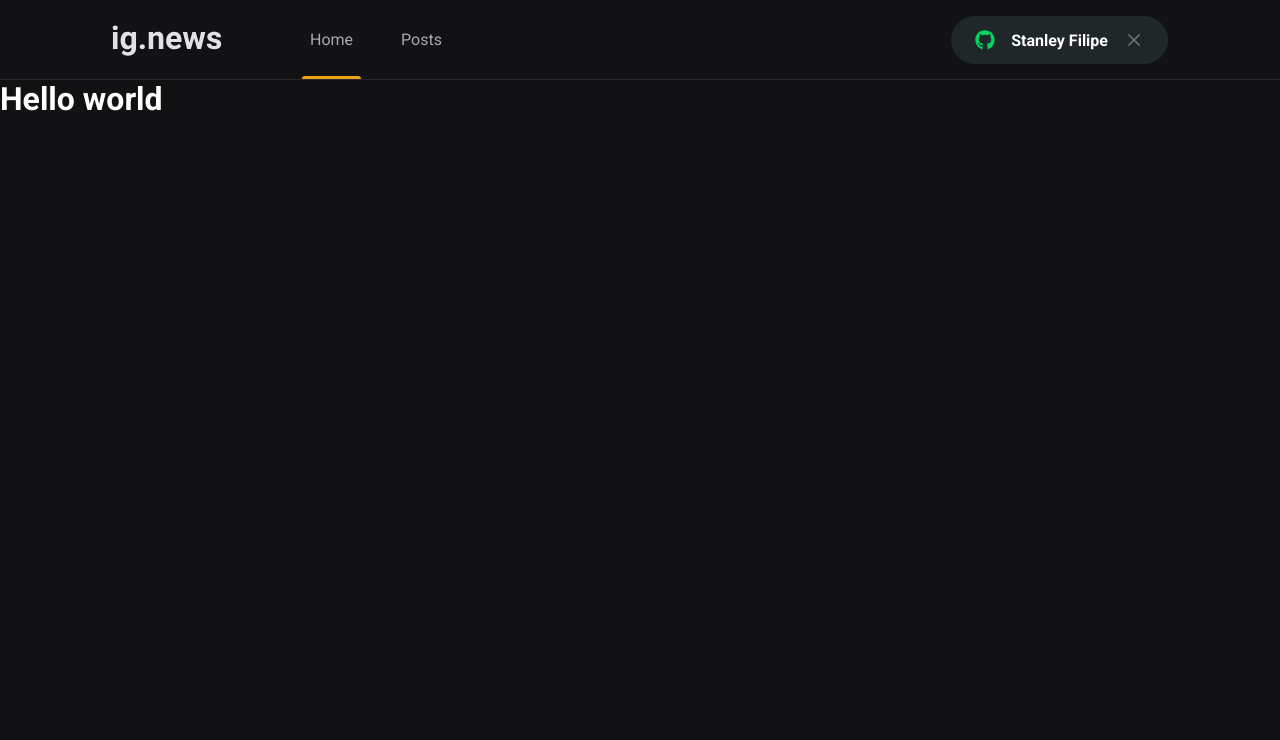
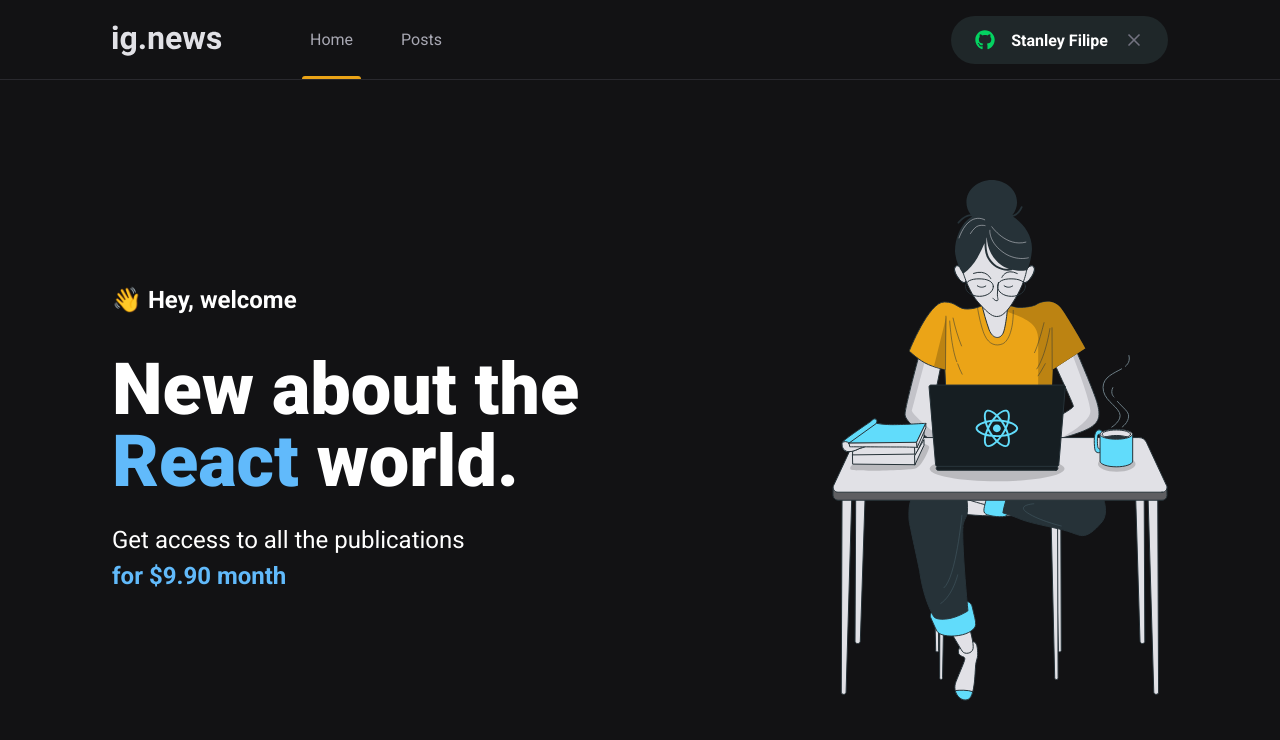
Before and after one commit to stanlino/ignews, a Next.js app: page / in a window 1280 px wide. Shown: the top 740 px of the page. Built offline with nearby package versions, Linux system fonts and the light colour scheme.

Commit message:
feat: update home page

```diff
--- /dev/null
+++ b/src/pages/home.module.scss
@@ -0,0 +1,42 @@
+.contentContainer {
+  max-width: 1120px;
+  margin: 0 auto;
+  padding: 0 2rem;
+  height: calc(100vh - 5rem);
+
+  display: flex;
+  align-items: center;
+  justify-content: space-between;
+
+}
+
+.hero {
+  max-width: 600px;
+
+  > span {
+    font-size: 1.5rem;
+    font-weight: bold;
+  }
+
+  h1 {
+    font-size: 4.5rem;
+    line-height: 4.5rem;
+    font-weight: 900;
+    margin-top: 2.5rem;
+
+    span {
+      color: var(--cyan-500)
+    }
+  }
+
+  p {
+    font-size: 1.5rem;
+    line-height: 2.25rem;
+    margin-top: 1.5rem;
+
+    span {
+      color: var(--cyan-500);
+      font-weight: bold;
+    }
+  }
+}
--- a/src/pages/index.tsx
+++ b/src/pages/index.tsx
@@ -1,14 +1,24 @@
 import Head from 'next/head'
+import styles from './home.module.scss'
 
 export default function Home() {
   return (
     <>
       <Head>
-        <title>Início | ig.news</title>
+        <title>Home | ig.news</title>
       </Head>
-      <h1>
-        Hello world
-      </h1>
+      <main className={styles.contentContainer}>
+        <section className={styles.hero}>
+          <span>👋 Hey, welcome</span>
+          <h1>New about the <span>React</span> world.</h1>
+          <p>
+            Get access to all the publications <br />
+            <span>for $9.90 month</span>
+          </p>
+        </section>
+
+        <img src="/images/avatar.svg" alt="Girl coding" />
+      </main>
     </>
   )
 }
```
